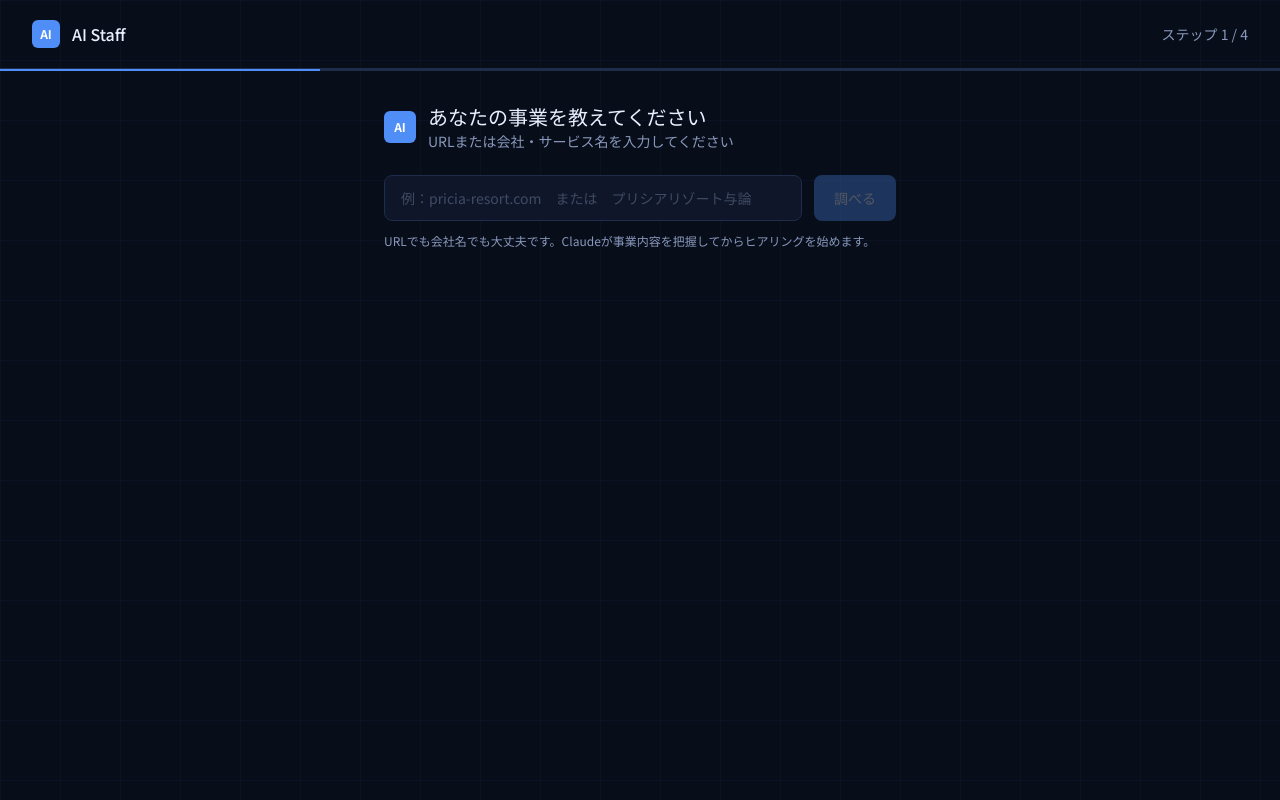
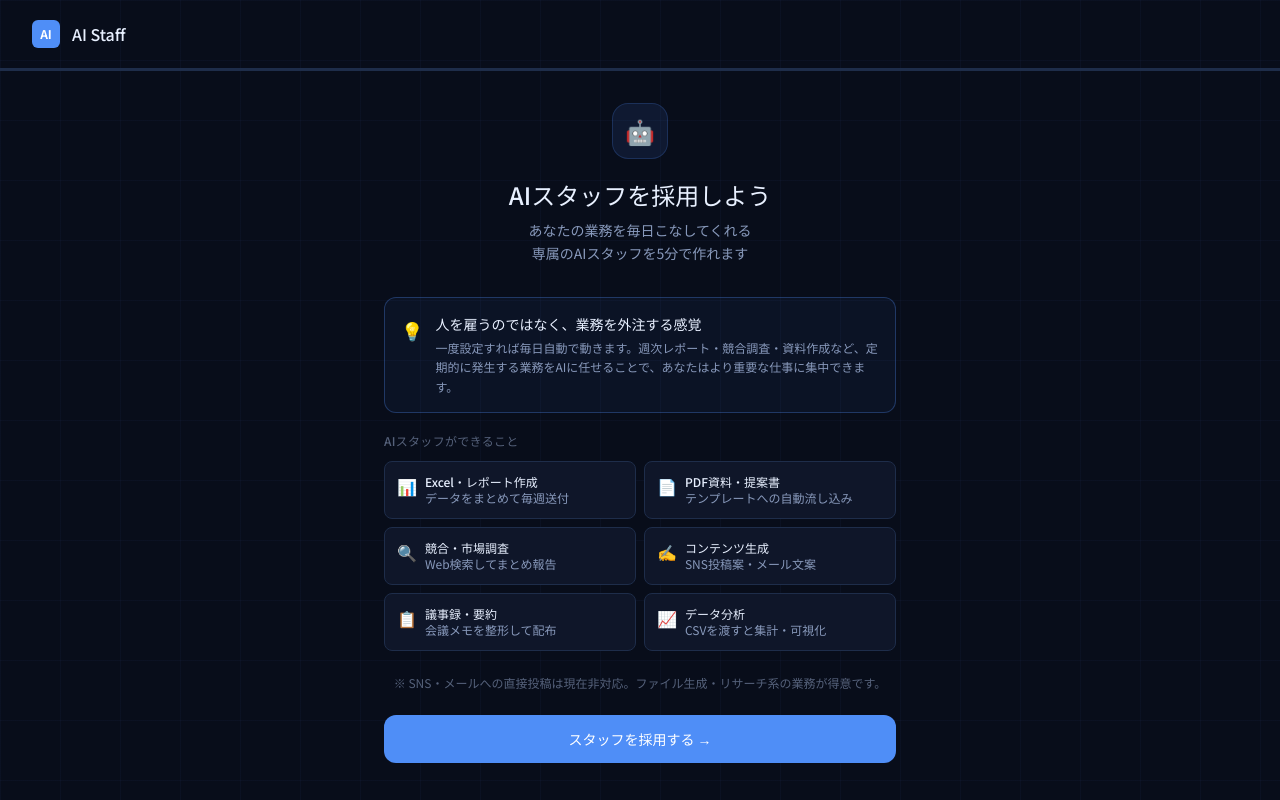
Before and after one commit to cha1tirou/ai-staff, a Next.js app: page /onboarding in a window 1280 px wide. Built offline with nearby package versions, Linux system fonts and the light colour scheme.

Commit message:
feat: add intro screen to onboarding with capabilities and routine value prop

```diff
--- a/app/onboarding/page.tsx
+++ b/app/onboarding/page.tsx
@@ -4,7 +4,7 @@ import { useState, useRef, useEffect } from 'react'
 import { useRouter } from 'next/navigation'
 import Link from 'next/link'
 
-type Phase = 'research' | 'mode-select' | 'chat' | 'proposal' | 'hiring'
+type Phase = 'intro' | 'research' | 'mode-select' | 'chat' | 'proposal' | 'hiring'
 type Mode = 'defined' | 'explore' | null
 
 type Message = { role: 'ai' | 'user'; text: string }
@@ -85,7 +85,7 @@ PROPOSAL:
 
 export default function OnboardingPage() {
   const router = useRouter()
-  const [phase, setPhase] = useState<Phase>('research')
+  const [phase, setPhase] = useState<Phase>('intro')
   const [mode, setMode] = useState<Mode>(null)
   const [urlInput, setUrlInput] = useState('')
   const [researchStep, setResearchStep] = useState(0)
@@ -267,12 +267,14 @@ export default function OnboardingPage() {
         ? ['この方向でOK、提案してください', 'もう少し詳しく決めたい']
         : [])
 
-  const progressWidth = phase === 'research' ? '25%'
-    : phase === 'mode-select' ? '50%'
-    : phase === 'chat' ? '75%'
+  const progressWidth = phase === 'intro' ? '0%'
+    : phase === 'research' ? '20%'
+    : phase === 'mode-select' ? '40%'
+    : phase === 'chat' ? '70%'
     : '100%'
 
-  const stepLabel = phase === 'research' ? 'ステップ 1 / 4'
+  const stepLabel = phase === 'intro' ? ''
+    : phase === 'research' ? 'ステップ 1 / 4'
     : phase === 'mode-select' ? 'ステップ 2 / 4'
     : phase === 'chat' ? 'ステップ 3 / 4'
     : 'ステップ 4 / 4'
@@ -297,6 +299,69 @@ export default function OnboardingPage() {
 
       <main className="flex-1 flex flex-col items-center px-6 py-8">
         <div className="w-full max-w-lg">
+
+          {/* ── Intro: できること説明 ── */}
+          {phase === 'intro' && (
+            <div className="animate-fade-up">
+              <div className="text-center mb-8">
+                <div className="w-14 h-14 rounded-2xl bg-accent/10 border border-accent/20 flex items-center justify-center mx-auto mb-5">
+                  <span className="text-2xl">🤖</span>
+                </div>
+                <h1 className="text-2xl font-medium text-fg mb-2">AIスタッフを採用しよう</h1>
+                <p className="text-muted text-sm leading-relaxed">
+                  あなたの業務を毎日こなしてくれる<br />専属のAIスタッフを5分で作れます
+                </p>
+              </div>
+
+              {/* ルーティン外注の価値訴求 */}
+              <div className="p-4 rounded-xl border border-accent/30 bg-accent/5 mb-5">
+                <div className="flex items-start gap-3">
+                  <span className="text-lg mt-0.5">💡</span>
+                  <div>
+                    <div className="text-sm font-medium text-fg mb-1">人を雇うのではなく、業務を外注する感覚</div>
+                    <div className="text-xs text-muted leading-relaxed">
+                      一度設定すれば毎日自動で動きます。週次レポート・競合調査・資料作成など、定期的に発生する業務をAIに任せることで、あなたはより重要な仕事に集中できます。
+                    </div>
+                  </div>
+                </div>
+              </div>
+
+              {/* できること一覧 */}
+              <div className="mb-6">
+                <div className="text-xs font-medium text-muted/60 uppercase tracking-wide mb-3">AIスタッフができること</div>
+                <div className="grid grid-cols-2 gap-2">
+                  {[
+                    { icon: '📊', title: 'Excel・レポート作成', desc: 'データをまとめて毎週送付' },
+                    { icon: '📄', title: 'PDF資料・提案書', desc: 'テンプレートへの自動流し込み' },
+                    { icon: '🔍', title: '競合・市場調査', desc: 'Web検索してまとめ報告' },
+                    { icon: '✍️', title: 'コンテンツ生成', desc: 'SNS投稿案・メール文案' },
+                    { icon: '📋', title: '議事録・要約', desc: '会議メモを整形して配布' },
+                    { icon: '📈', title: 'データ分析', desc: 'CSVを渡すと集計・可視化' },
+                  ].map(item => (
+                    <div key={item.title} className="p-3 rounded-lg border border-border bg-surface flex items-start gap-2">
+                      <span className="text-base flex-shrink-0">{item.icon}</span>
+                      <div>
+                        <div className="text-xs font-medium text-fg">{item.title}</div>
+                        <div className="text-xs text-muted">{item.desc}</div>
+                      </div>
+                    </div>
+                  ))}
+                </div>
+              </div>
+
+              {/* 注記 */}
+              <p className="text-xs text-muted/60 text-center mb-6">
+                ※ SNS・メールへの直接投稿は現在非対応。ファイル生成・リサーチ系の業務が得意です。
+              </p>
+
+              <button
+                onClick={() => setPhase('research')}
+                className="w-full py-3.5 rounded-xl bg-accent text-white text-sm font-medium hover:bg-blue-500 transition-colors"
+              >
+                スタッフを採用する →
+              </button>
+            </div>
+          )}
 
           {/* ── Phase 0: 事業者入力 ── */}
           {phase === 'research' && researchStep === 0 && (
```
